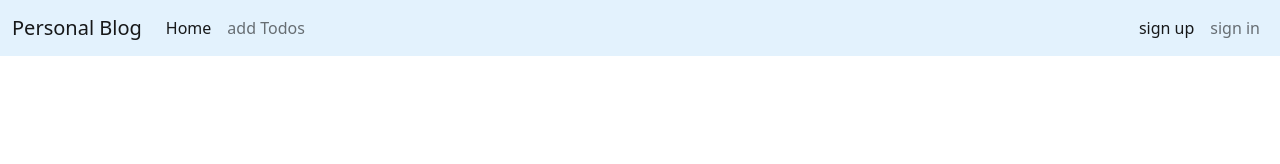
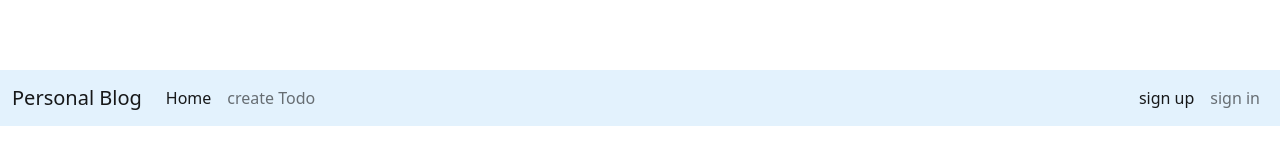
Before and after one commit to abdubosit-js/Personal-Blog, a plain HTML site: page index.html in a window 1280 px wide. Drawn offline with nearby package versions, Linux system fonts and the light colour scheme; no server answers.

Commit message:
uchinchi commit

```diff
--- a/scripts/auth.js
+++ b/scripts/auth.js
@@ -33,7 +33,6 @@ class Auth extends App {
         }
 
         const login = await this.fetchApi("/login", 'POST', data)
-        // console.log(login.token)
         localStorage.setItem("token", login.token)
 
         if (Boolean(localStorage.getItem("token"))) {
@@ -84,13 +83,17 @@ class Auth extends App {
         }
     }
 
+    logout() {
+        localStorage.removeItem("token")
+    }
+
     headerFunc() {
         const header = document.querySelector("header")
 
         header.insertAdjacentHTML("beforeend", `
         <nav class="navbar navbar-expand-lg" style="background-color: #e3f2fd;">
             <div class="container-fluid">
-            <a class="navbar-brand" href="#">Personal Blog</a>
+            <a class="navbar-brand" href="index.html">Personal Blog</a>
             <button class="navbar-toggler" type="button" data-bs-toggle="collapse" data-bs-target="#navbarSupportedContent" aria-controls="navbarSupportedContent" aria-expanded="false" aria-label="Toggle navigation">
                 <span class="navbar-toggler-icon"></span>
             </button>
@@ -100,18 +103,28 @@ class Auth extends App {
                         <a class="nav-link active" aria-current="page" href="index.html">Home</a>
                     </li>
                     <li class="nav-item">
-                        <a class="nav-link" href="addtodos.html">add Todos</a>
+                        <a class="nav-link" href="addtodos.html">create Todo</a>
                     </li>
                 </ul>
                 <form class="d-flex" role="search">
+                ${Boolean(localStorage.getItem("token")) ? `
                     <ul class="navbar-nav me-auto mb-2 mb-lg-0">
-                        <li class="nav-item">
-                            <a class="nav-link active" aria-current="page" href="signup.html">sign up</a>
-                        </li>
-                        <li class="nav-item">
-                            <a class="nav-link" href="signin.html">sign in</a>
+                        <li class="nav-item" onclick="auth.logout()">
+                            <a class="nav-link active" aria-current="page" href="index.html">logout</a>
                         </li>
                     </ul>
+                ` :
+                    `
+                        <ul class="navbar-nav me-auto mb-2 mb-lg-0">
+                            <li class="nav-item">
+                                <a class="nav-link active" aria-current="page" href="signup.html">sign up</a>
+                            </li>
+                            <li class="nav-item">
+                                <a class="nav-link" href="signin.html">sign in</a>
+                            </li>
+                        </ul>
+                    `
+                }
                 </form>
             </div>
             </div>
--- a/scripts/product.js
+++ b/scripts/product.js
@@ -11,7 +11,7 @@ class Product extends App {
             div.insertAdjacentHTML("beforeend", `
             <div class="card mb-3" style="max-width: 540px;">
                 <div class="row g-0">
-                    <div class="col-md-4">
+                    <div class="col-md-4" style="display: flex;">
                         <img src="${this.baseUrl + "/" + product.image}" class="img-fluid rounded-start" alt="...">
                     </div>
                     <div class="col-md-8">
--- a/styles/index.scss
+++ b/styles/index.scss
@@ -6,3 +6,5 @@
 
 @import "./parts/signup";
 @import "./parts/signin";
+@import "./parts/product";
+@import "./parts/todo";
--- /dev/null
+++ b/styles/parts/_product.scss
@@ -0,0 +1,18 @@
+body {
+    border-top: 1px;
+}
+
+header {
+    width: 100%;
+    position: fixed;
+    z-index: 10;
+}
+
+.product_container {
+    margin-top: 70px;
+    width: 100%;
+    height: 100vh;
+    display: flex;
+    flex-direction: column;
+    align-items: center;
+}
```
Also changed, not shown: addtodos.html (+1 -0 lines), styles/index.css, styles/parts/_todo.scss (added), 1 other file.
